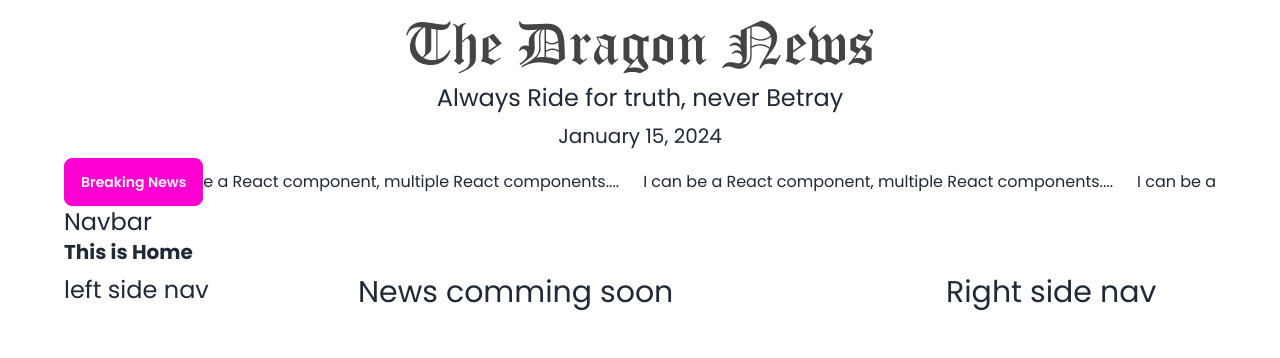
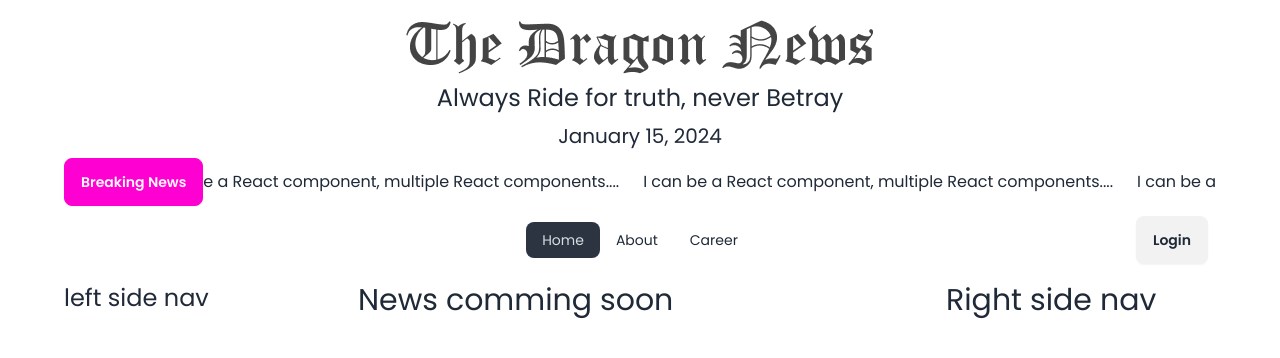
Before and after one commit to Shariful4447/news-portal-website, a React (Vite) app: page / in a window 1280 px wide. Shown: the top 358 px of the page. Built offline with nearby package versions, Linux system fonts and the light colour scheme.

Commit message:
Navbar done

```diff
--- a/src/Pages/Home/Home.jsx
+++ b/src/Pages/Home/Home.jsx
@@ -11,7 +11,7 @@ const Home = () => {
             <Header></Header>
             <BreakingNews></BreakingNews>
             <Navbar></Navbar>
-            <h2 className="text-xl font-poppins font-bold">This is Home</h2>
+
             <div className="grid grid-cols-1 lg:grid-cols-4 gap-6 mt-2">
                 <div>
                     <LeftSideNav></LeftSideNav>
--- a/src/Pages/Shared/Navbar/Navbar.jsx
+++ b/src/Pages/Shared/Navbar/Navbar.jsx
@@ -1,9 +1,29 @@
+import { Link, NavLink } from "react-router-dom";
 
 
 const Navbar = () => {
+    const NavLinks = <>
+                    <li> <NavLink to="/">Home</NavLink> </li>
+                    <li><NavLink to="/about">About</NavLink></li>
+                    <li><NavLink to="/career">Career</NavLink></li>
+    </>
     return (
         <div>
-            <h2 className="text-2xl">Navbar</h2>
+            <div className="navbar bg-base-100">
+                <div className="navbar-start">
+
+                </div>
+                <div className="navbar-center hidden lg:flex">
+                    <ul className="menu menu-horizontal px-1">
+                        {NavLinks}
+                    </ul>
+                </div>
+                <div className="navbar-end">
+                    <Link>
+                        <button className="btn">Login</button>
+                    </Link>
+                </div>
+            </div>
         </div>
     );
 };
```
